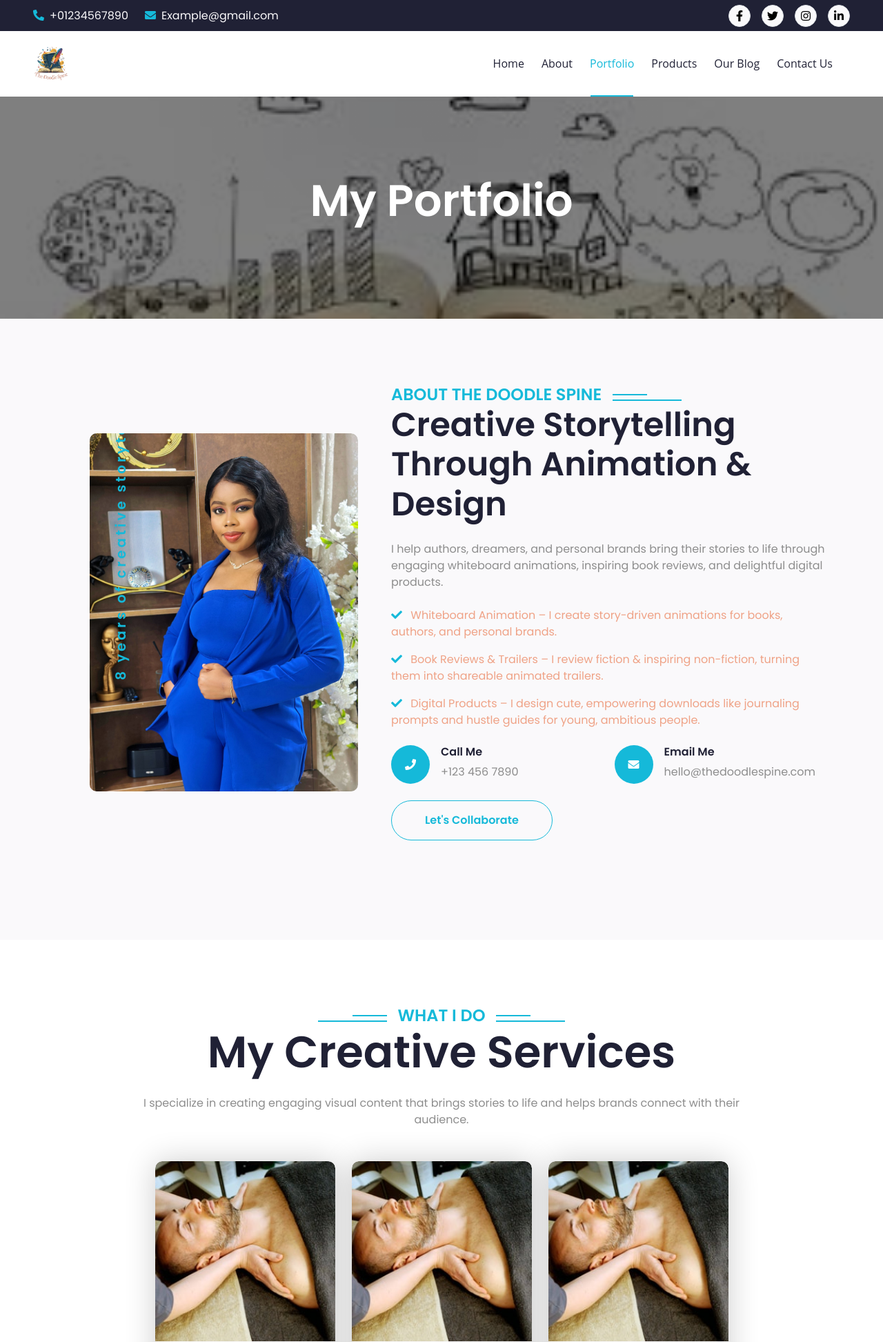
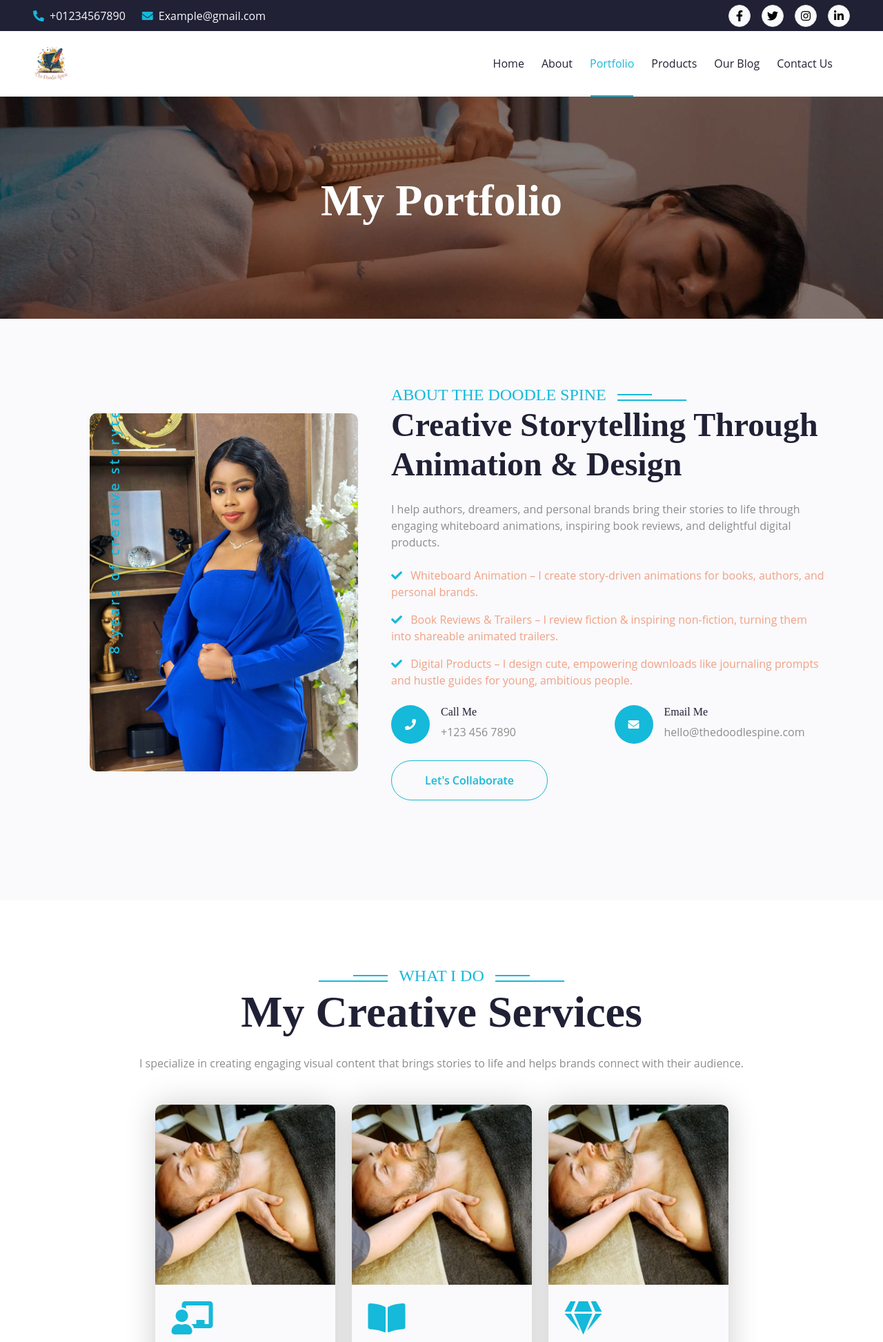
Before and after one commit to Kis123mas/de-doodle-spine, a Django app: page /portfolio in a window 1280 px wide. Shown: the top 1945 px of the page at 69% size. Run offline with Django 5.2, Linux system fonts and the light colour scheme; some libraries are stand-ins or nearby versions.

```diff
--- a/static/css/style.css
+++ b/static/css/style.css
@@ -1,48 +1,3 @@
-:root {
-  /* Color Variables */
-  --primary-color: #0d6efd;
-  --light-color: #f8f9fa;
-  --dark-color: #212529;
-  --font-family: 'Poppins', sans-serif;
-  --font-weight-normal: 400;
-  --font-weight-semibold: 600;
-  --font-weight-bold: 700;
-
-  /* Spacing Variables */
-  --spacing-sm: 8px;
-  --spacing-md: 16px;
-  --spacing-lg: 24px;
-  --spacing-xl: 32px;
-
-  /* Border Radius */
-  --border-radius-sm: 4px;
-  --border-radius-md: 8px;
-  --border-radius-lg: 16px;
-  --border-radius-circle: 50%;
-}
-
-
-
-
-body {
-    font-family: 'Poppins', sans-serif;
-}
-
-h1,
-h2,
-h3,
-h4,
-h5,
-h6 {
-    font-family: 'Poppins', sans-serif;
-    font-weight: 600;
-}
-
-.navbar-brand h1 {
-    font-weight: 700;
-}
-
-
 
 /*** Spinner Start ***/
 /*** Spinner ***/
@@ -58,7 +13,6 @@ h6 {
     visibility: visible;
     opacity: 1;
 }
-
 /*** Spinner End ***/
 
 .back-to-top {
@@ -234,7 +188,6 @@ h6 {
         display: none;
     }
 }
-
 /*** Topbar End ***/
 
 
@@ -371,7 +324,6 @@ h6 {
         display: none;
     }
 }
-
 /*** Carousel Hero Header Start ***/
 .header-carousel {
     position: relative;
@@ -423,7 +375,6 @@ h6 {
 }
 
 @media (max-width: 576px) {
-
     .header-carousel .owl-nav .owl-prev,
     .header-carousel .owl-nav .owl-next {
         top: 630px;
@@ -449,7 +400,6 @@ h6 {
 }
 
 @media (max-width: 992px) {
-
     .header-carousel .header-carousel-item,
     .header-carousel .header-carousel-item img {
         margin-top: 0;
@@ -459,7 +409,6 @@ h6 {
 }
 
 @media (min-width: 992px) {
-
     .header-carousel .owl-nav .owl-prev,
     .header-carousel .owl-nav .owl-next {
         margin-top: 50px;
@@ -484,13 +433,12 @@ h6 {
     width: 75%;
 
 }
-
 /*** Carousel Hero Header End ***/
 
 
 /*** Single Page Hero Header Start ***/
 .bg-breadcrumb {
-    background: linear-gradient(rgba(0, 0, 0, 0.5), rgba(0, 0, 0, 0.5)), url(../img/bread.jpeg);
+    background: linear-gradient(rgba(0, 0, 0, 0.5), rgba(0, 0, 0, 0.5)), url(../img/carousel-2.jpg);
     background-position: center center;
     background-repeat: no-repeat;
     background-size: cover;
@@ -500,13 +448,12 @@ h6 {
 .bg-breadcrumb .breadcrumb-item a {
     color: var(--bs-white) !important;
 }
-
 /*** Single Page Hero Header End ***/
 
 
 /*** Service Start ***/
 .service .service-item {
-    box-shadow: 0 0 45px rgba(0, 0, 0, .2);
+    box-shadow: 0 0 45px rgba(0, 0, 0, .2) ;
 }
 
 .service .service-item .service-img {
@@ -557,13 +504,13 @@ h6 {
     left: 0;
     border-bottom-left-radius: 10px;
     border-bottom-right-radius: 10px;
-    /* background: rgba(21, 185, 217, .5); */
+    background: rgba(21, 185, 217, .5);
     transition: 0.5s;
     z-index: 3;
 }
 
 .service .service-item:hover .service-content::before {
-    background: #D4AF37;
+    background: rgba(21, 185, 217, .5);
     height: 100%;
 }
 
@@ -577,7 +524,6 @@ h6 {
     color: var(--bs-white) !important;
     z-index: 9;
 }
-
 .service .service-item:hover .service-content .service-content-inner h5 {
     color: var(--bs-secondary);
 }
```
Also changed, not shown: doodleApp/templates/doodleApp/about.html (+5 -5 lines), doodleApp/templates/doodleApp/index.html (+7 -7 lines), static/img/cartoon-pic-1.jpeg (added).
